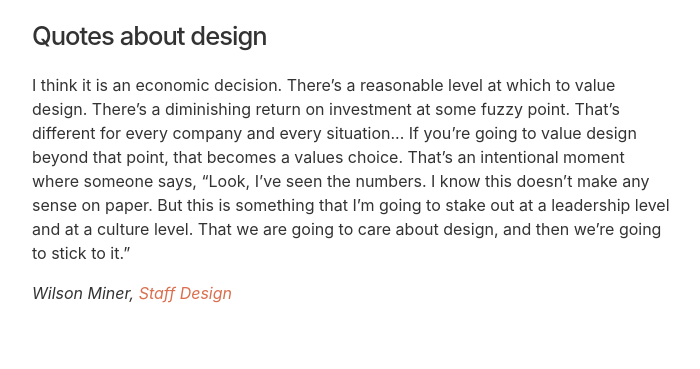
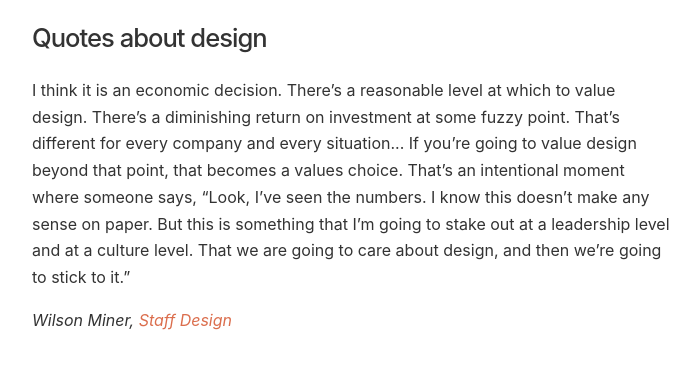
Before and after one commit to lvterry/lvterry.github.io, a Jekyll site: the page built from quotes.html, in a window 1280 px wide. Shown: the top 369 px of the page, without its empty margins (288-988 px from the left). Built offline with Jekyll 4.4.1, drawn with Linux system fonts in a browser that asks for light colours.

Commit message:
update article

```diff
--- a/assets/css/styles.css
+++ b/assets/css/styles.css
@@ -7,7 +7,9 @@
 }
 
 body {
-  font: 16px/1.5 -apple-system,BlinkMacSystemFont,Segoe UI,Roboto,PingFang SC,Hiragino Sans GB,Microsoft YaHei,Helvetica Neue,Helvetica,Arial,sans-serif;
+  font-family: -apple-system,BlinkMacSystemFont,Segoe UI,Roboto,PingFang SC,Hiragino Sans GB,Microsoft YaHei,Helvetica Neue,Helvetica,Arial,sans-serif;
+  font-size: 16px;
+  line-height: 1.67;
   color: var(--text-color);
   background-color: white;
   scroll-behavior: smooth;
```
Also changed, not shown: _posts/2024-03-27-ai-devices.md (+10 -0 lines).
